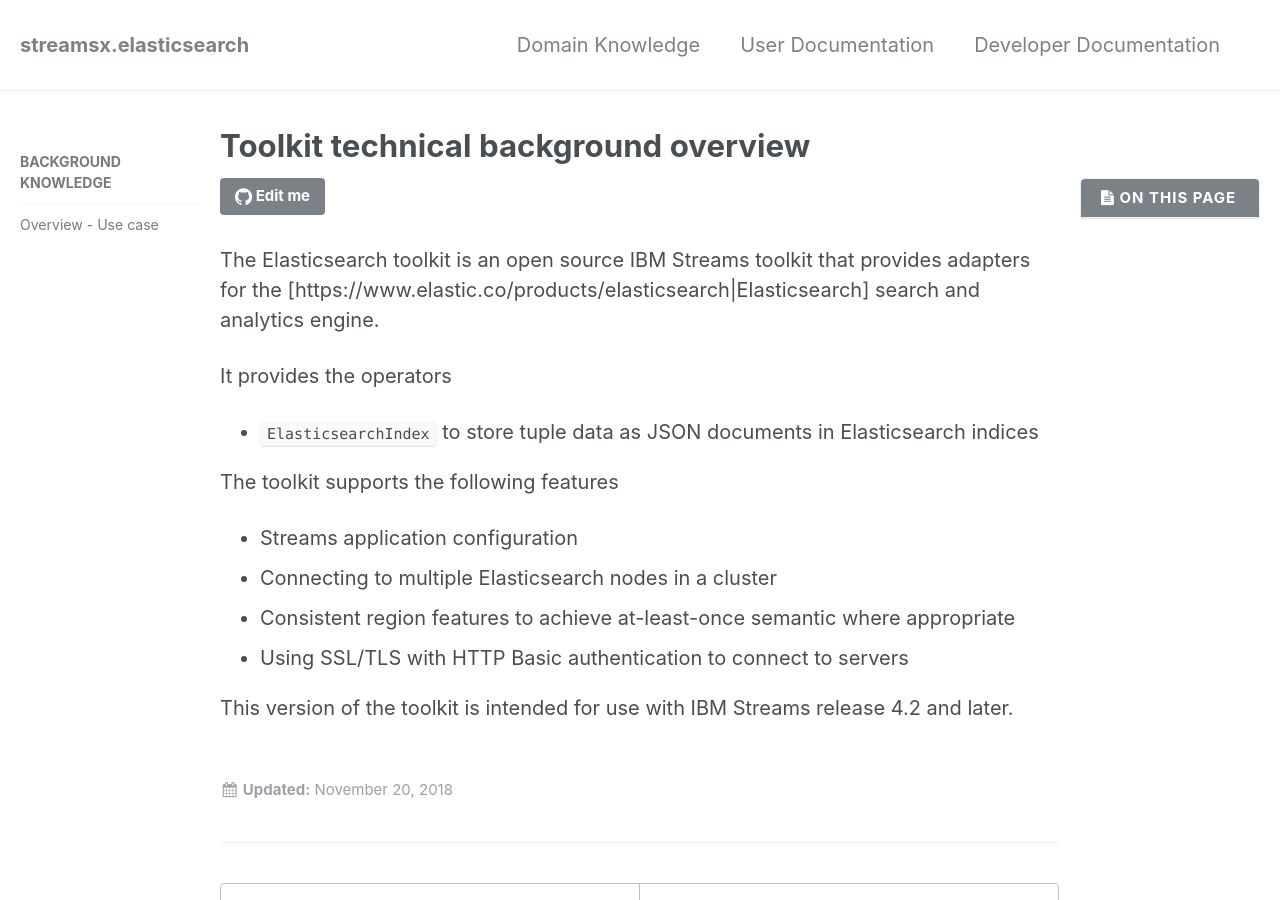
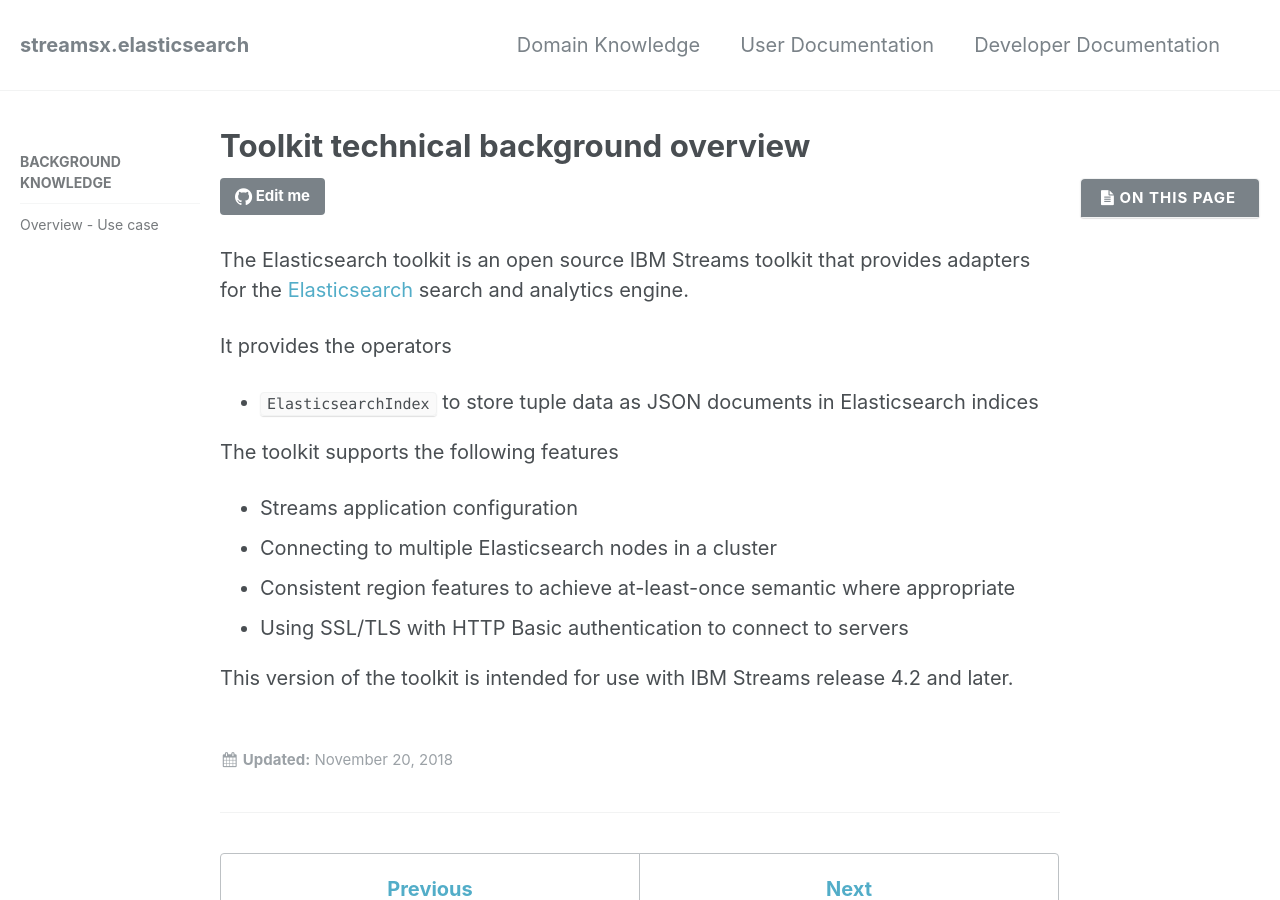
Before and after one commit to IBMStreams/streamsx.elasticsearch, a Jekyll site: the page built from _docs/02-knowledge_overview.md, in a window 1280 px wide and 900 px high. Built offline with Jekyll 4.4.1, drawn with Linux system fonts in a browser that asks for light colours; some of the changed lines change nothing that is shown.

Commit message:
resolves #33

```diff
--- a/_docs/02-knowledge_overview.md
+++ b/_docs/02-knowledge_overview.md
@@ -12,7 +12,7 @@
 {% include editme %}
 
 The Elasticsearch toolkit is an open source IBM Streams toolkit that provides adapters for the
-[https://www.elastic.co/products/elasticsearch|Elasticsearch] search and analytics engine.
+[Elasticsearch](https://www.elastic.co/products/elasticsearch) search and analytics engine.
 
 It provides the operators
 * `ElasticsearchIndex` to store tuple data as JSON documents in Elasticsearch indices
```
Also changed, not shown: _docs/03-developer_overview.md (+1 -1 lines).
